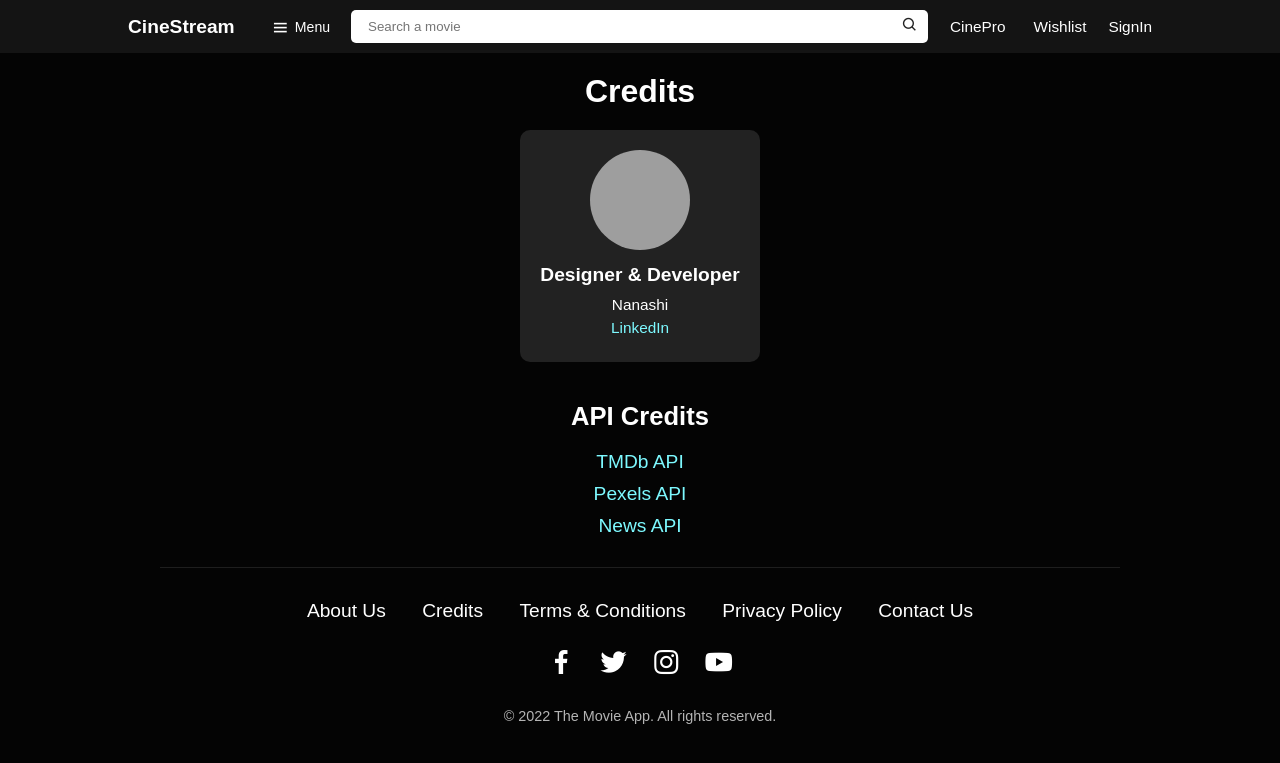
After one commit to Fury174k/CineStream, a Django app: page /credits/ in a window 1280 px wide. The commit adds this page. Shown: the top 763 px of the page. Run offline with Django 5.2, Linux system fonts and the light colour scheme; grey boxes are pictures that could not be loaded.

Commit message:
Credits page

```diff
--- a/Base/urls.py
+++ b/Base/urls.py
@@ -16,5 +16,6 @@ urlpatterns = [
     path('top_movies/', views.getTop50movies, name='top-50-movies'),
     path('save_comment/', views.save_comment, name='save_comment'),
     path('pricing/', views.pricingPage, name='pricing'),
+    path('credits/', views.creditPage, name='credit'),
     path('clear_recently_viewed/', views.clear_recently_viewed, name='clear_recently_viewed'),
 ]
--- a/Base/views.py
+++ b/Base/views.py
@@ -598,3 +598,7 @@ def watchlistPage(request):
 
 def pricingPage(request):
     return render(request, 'pricing.html')
+
+
+def creditPage(request):
+    return render(request, 'credits.html')
--- /dev/null
+++ b/Templates/credits.html
@@ -0,0 +1,40 @@
+{% extends "base.html" %}
+
+{% block title %}
+Credits
+{% endblock %}
+{% block content %}
+{% load static %}
+<link rel="stylesheet" href="{% static 'css/credits.css' %}">
+
+<div class="credits-container">
+    <h1>Credits</h1>
+    <div class="credits-list">
+        <div class="credit-card">
+            <img src="{% static 'images/credits/developer.jpg' %}" alt="Developer" class="credit-image">
+            <div class="credit-details">
+                <h3>Designer & Developer</h3>
+                <p>Nanashi</p>
+                <p>
+                    <a href="https://www.linkedin.com/in/johnsmith/" target="_blank">LinkedIn</a>
+                </p>
+            </div>
+        </div>
+    </div>
+    <div class="api-credits">
+        <h2>API Credits</h2>
+        <ul>
+            <li>
+                <a href="https://www.themoviedb.org/" target="_blank">TMDb API</a>
+            </li>
+            <li>
+                <a href="https://www.pexels.com/" target="_blank">Pexels API</a>
+            </li>
+            <li>
+                <a href="https://newsapi.org/" target="_blank">News API</a>
+            </li>
+        </ul>
+    </div>
+</div>
+
+{% endblock %}
--- a/Templates/footer.html
+++ b/Templates/footer.html
@@ -5,7 +5,7 @@
     <div class="footer-content">
         <div class="footer-links">
             <a href="#">About Us</a>
-            <a href="#">Credits</a>
+            <a href="credits">Credits</a>
             <a href="#">Terms & Conditions</a>
             <a href="#">Privacy Policy</a>
             <a href="#">Contact Us</a>
--- /dev/null
+++ b/static/css/credits.css
@@ -0,0 +1,86 @@
+.credits-container {
+    padding: 20px;
+    max-width: 1200px;
+    margin: 0 auto;
+    color: var(--header-text-color);
+}
+
+.credits-container h1 {
+    text-align: center;
+    margin-bottom: 20px;
+    font-size: 2.5vw;
+}
+
+.credits-list {
+    display: flex;
+    justify-content: center;
+    gap: 20px;
+    margin-bottom: 40px;
+}
+
+.credit-card {
+    background-color: var(--menu-bg-color);
+    border-radius: 10px;
+    padding: 20px;
+    text-align: center;
+    transition: transform 0.3s ease-in-out;
+}
+
+.credit-card:hover {
+    transform: scale(1.05);
+}
+
+.credit-image {
+    width: 100px;
+    height: 100px;
+    border-radius: 50%;
+    margin-bottom: 10px;
+}
+
+.credit-details h3 {
+    font-size: 1.5vw;
+    margin-bottom: 10px;
+}
+
+.credit-details p {
+    font-size: 1.2vw;
+    margin-bottom: 5px;
+}
+
+.credit-details a {
+    color: var(--website-theme-color);
+    text-decoration: none;
+    font-size: 1.2vw;
+}
+
+.credit-details a:hover {
+    text-decoration: underline;
+}
+
+.api-credits {
+    text-align: center;
+}
+
+.api-credits h2 {
+    font-size: 2vw;
+    margin-bottom: 20px;
+}
+
+.api-credits ul {
+    list-style: none;
+    padding: 0;
+}
+
+.api-credits ul li {
+    font-size: 1.5vw;
+    margin-bottom: 10px;
+}
+
+.api-credits ul li a {
+    color: var(--website-theme-color);
+    text-decoration: none;
+}
+
+.api-credits ul li a:hover {
+    text-decoration: underline;
+}
--- a/static/css/home.css
+++ b/static/css/home.css
@@ -493,7 +493,7 @@ a {
 .watchlist-card__poster {
   width: 100%;
   border-radius: 10px;
-  height: 100px;
+  height: 120px;
   object-fit: cover;
   margin: 0 auto 10px;
   transition: 0.3s;
@@ -513,7 +513,7 @@ a {
   position: absolute;
   bottom: 10px;
   left: 50%;
-  transform: translate(-50%, 150%);
+  transform: translate(-50%, 170%);
 }
 
 .watchlist-card:hover h3 {
```
Also changed, not shown: urls.py (deleted, +0 -20 lines).
